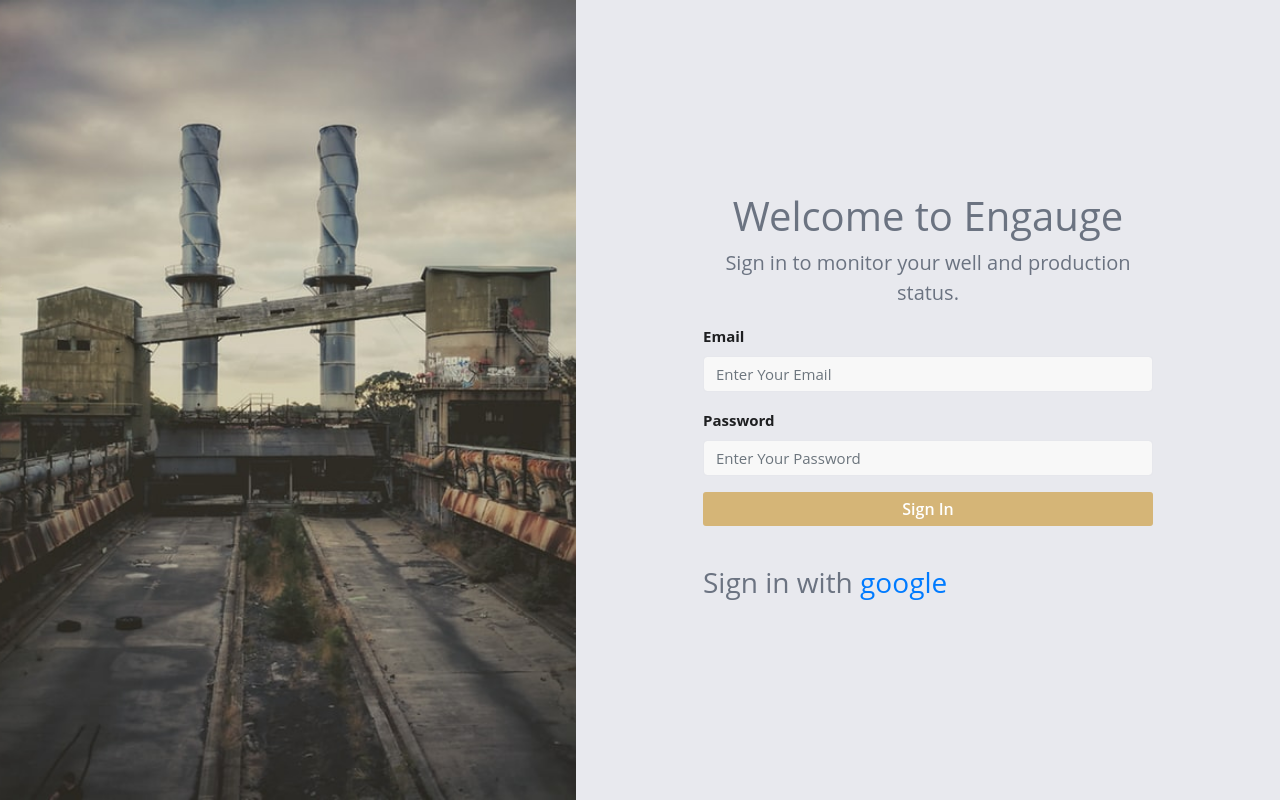
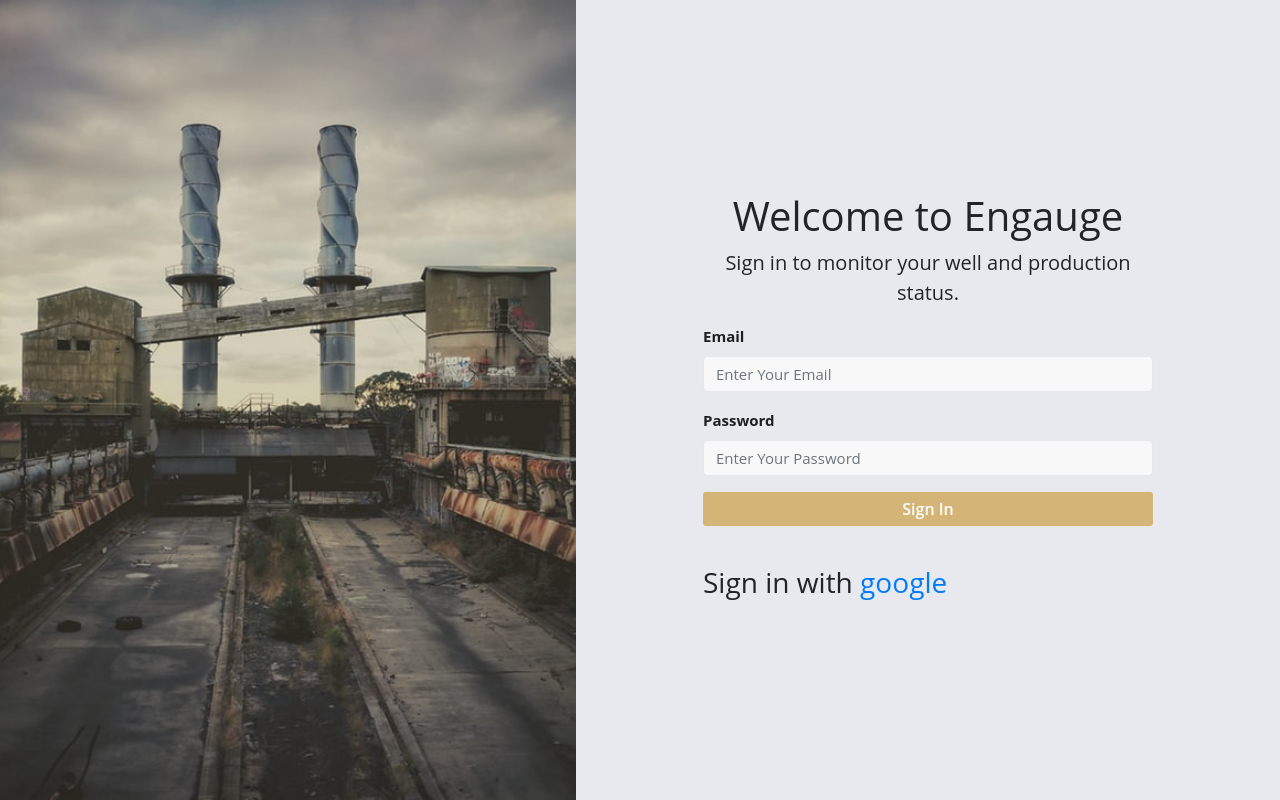
Before and after one commit to Dgarza0413/engauge, a React (Create React App) app in the folder client/: page / in a window 1280 px wide. Built offline with nearby package versions, Linux system fonts and the light colour scheme; no server answers.

Commit message:
style updates and parsing data using moment

```diff
--- a/client/src/components/GraphLine/index.js
+++ b/client/src/components/GraphLine/index.js
@@ -1,22 +1,23 @@
 import React from "react";
+import moment from "moment";
 import { ResponsiveLine } from '@nivo/line'
 
 function MyResponsiveLine(props) {
     const oildata = props.well.map(d => (
         {
-            "x": d.date,
+            "x": moment(d.date).format("MM-DD"),
             "y": parseInt(d.oil)
         }
     ))
     const gasdata = props.well.map(d => (
         {
-            "x": d.date,
+            "x": moment(d.date).format("MM-DD"),
             "y": parseInt(d.gas)
         }
     ))
     const waterdata = props.well.map(d => (
         {
-            "x": d.date,
+            "x": moment(d.date).format("MM-DD"),
             "y": parseInt(d.water)
         }
     ))
--- a/client/src/components/Table/buttonStyle.css
+++ b/client/src/components/Table/buttonStyle.css
@@ -1,18 +1,16 @@
-body {
-    font-family: 'Montserrat', 'Lato', 'Open Sans', 'Helvetica Neue', Helvetica, Calibri, Arial, sans-serif;
-    color: #6b7381;
-    background: #f2f2f2;
-  }
 .jumbotron {
     background: #6b7381;
     color: #bdc1c8;
 }
+
 .jumbotron h1 {
     color: #fff;
 }
+
 .example {
     margin: 4rem auto;
 }
+
 .example > .row {
     margin-top: 2rem;
     height: 5rem;
@@ -20,19 +18,23 @@ body {
     text-align: center;
     border: 1px solid rgba(189, 193, 200, 0.5);
 }
+
 .example > .row:first-of-type {
     border: none;
     height: auto;
     text-align: left;
 }
+
 .example h3 {
     font-weight: 400;
 }
+
 .example h3 > small {
     font-weight: 200;
     font-size: 0.75em;
     color: #939aa5;
 }
+
 .example h6 {
     font-weight: 700;
     font-size: 0.65rem;
@@ -42,10 +44,12 @@ body {
     margin: 0;
     line-height: 5rem;
 }
+
 .example .btn-toggle {
     top: 50%;
     transform: translateY(-50%);
 }
+
 .btn-toggle {
     margin: 0 4rem;
     padding: 0;
@@ -57,12 +61,14 @@ body {
     color: #6b7381;
     background: #bdc1c8;
 }
+
 .btn-toggle:focus,
 .btn-toggle.focus,
 .btn-toggle:focus.active,
 .btn-toggle.focus.active {
     outline: none;
 }
+
 .btn-toggle:before,
 .btn-toggle:after {
     line-height: 1.5rem;
@@ -76,15 +82,18 @@ body {
     bottom: 0;
     transition: opacity 0.25s;
 }
+
 .btn-toggle:before {
     content: 'Off';
     left: -4rem;
 }
+
 .btn-toggle:after {
     content: 'On';
     right: -4rem;
     opacity: 0.5;
 }
+
 .btn-toggle > .handle {
     position: absolute;
     top: 0.1875rem;
@@ -95,19 +104,24 @@ body {
     background: #fff;
     transition: left 0.25s;
 }
+
 .btn-toggle.active {
     transition: background-color 0.25s;
 }
+
 .btn-toggle.active > .handle {
     left: 1.6875rem;
     transition: left 0.25s;
 }
+
 .btn-toggle.active:before {
     opacity: 0.5;
 }
+
 .btn-toggle.active:after {
     opacity: 1;
 }
+
 .btn-toggle.btn-sm:before,
 .btn-toggle.btn-sm:after {
     line-height: -0.5rem;
@@ -116,30 +130,38 @@ body {
     left: 0.4125rem;
     width: 2.325rem;
 }
+
 .btn-toggle.btn-sm:before {
     text-align: right;
 }
+
 .btn-toggle.btn-sm:after {
     text-align: left;
     opacity: 0;
 }
+
 .btn-toggle.btn-sm.active:before {
     opacity: 0;
 }
+
 .btn-toggle.btn-sm.active:after {
     opacity: 1;
 }
+
 .btn-toggle.btn-xs:before,
 .btn-toggle.btn-xs:after {
     display: none;
 }
+
 .btn-toggle:before,
 .btn-toggle:after {
     color: #6b7381;
 }
+
 .btn-toggle.active {
     background-color: #29b5a8;
 }
+
 .btn-toggle.btn-lg {
     margin: 0 5rem;
     padding: 0;
@@ -149,12 +171,14 @@ body {
     width: 5rem;
     border-radius: 2.5rem;
 }
+
 .btn-toggle.btn-lg:focus,
 .btn-toggle.btn-lg.focus,
 .btn-toggle.btn-lg:focus.active,
 .btn-toggle.btn-lg.focus.active {
     outline: none;
 }
+
 .btn-toggle.btn-lg:before,
 .btn-toggle.btn-lg:after {
     line-height: 2.5rem;
@@ -168,15 +192,18 @@ body {
     bottom: 0;
     transition: opacity 0.25s;
 }
+
 .btn-toggle.btn-lg:before {
     content: 'Off';
     left: -5rem;
 }
+
 .btn-toggle.btn-lg:after {
     content: 'On';
     right: -5rem;
     opacity: 0.5;
 }
+
 .btn-toggle.btn-lg > .handle {
     position: absolute;
     top: 0.3125rem;
@@ -187,19 +214,24 @@ body {
     background: #fff;
     transition: left 0.25s;
 }
+
 .btn-toggle.btn-lg.active {
     transition: background-color 0.25s;
 }
+
 .btn-toggle.btn-lg.active > .handle {
     left: 2.8125rem;
     transition: left 0.25s;
 }
+
 .btn-toggle.btn-lg.active:before {
     opacity: 0.5;
 }
+
 .btn-toggle.btn-lg.active:after {
     opacity: 1;
 }
+
 .btn-toggle.btn-lg.btn-sm:before,
 .btn-toggle.btn-lg.btn-sm:after {
     line-height: 0.5rem;
@@ -208,23 +240,29 @@ body {
     left: 0.6875rem;
     width: 3.875rem;
 }
+
 .btn-toggle.btn-lg.btn-sm:before {
     text-align: right;
 }
+
 .btn-toggle.btn-lg.btn-sm:after {
     text-align: left;
     opacity: 0;
 }
+
 .btn-toggle.btn-lg.btn-sm.active:before {
     opacity: 0;
 }
+
 .btn-toggle.btn-lg.btn-sm.active:after {
     opacity: 1;
 }
+
 .btn-toggle.btn-lg.btn-xs:before,
 .btn-toggle.btn-lg.btn-xs:after {
     display: none;
 }
+
 .btn-toggle.btn-sm {
     margin: 0 0.5rem;
     padding: 0;
@@ -234,12 +272,14 @@ body {
     width: 3rem;
     border-radius: 1.5rem;
 }
+
 .btn-toggle.btn-sm:focus,
 .btn-toggle.btn-sm.focus,
 .btn-toggle.btn-sm:focus.active,
 .btn-toggle.btn-sm.focus.active {
     outline: none;
 }
+
 .btn-toggle.btn-sm:before,
 .btn-toggle.btn-sm:after {
     line-height: 1.5rem;
@@ -253,15 +293,18 @@ body {
     bottom: 0;
     transition: opacity 0.25s;
 }
+
 .btn-toggle.btn-sm:before {
     content: 'Off';
     left: -0.5rem;
 }
+
 .btn-toggle.btn-sm:after {
     content: 'On';
     right: -0.5rem;
     opacity: 0.5;
 }
+
 .btn-toggle.btn-sm > .handle {
     position: absolute;
     top: 0.1875rem;
@@ -272,19 +315,24 @@ body {
     background: #fff;
     transition: left 0.25s;
 }
+
 .btn-toggle.btn-sm.active {
     transition: background-color 0.25s;
 }
+
 .btn-toggle.btn-sm.active > .handle {
     left: 1.6875rem;
     transition: left 0.25s;
 }
+
 .btn-toggle.btn-sm.active:before {
     opacity: 0.5;
 }
+
 .btn-toggle.btn-sm.active:after {
     opacity: 1;
 }
+
 .btn-toggle.btn-sm.btn-sm:before,
 .btn-toggle.btn-sm.btn-sm:after {
     line-height: -0.5rem;
@@ -293,23 +341,29 @@ body {
     left: 0.4125rem;
     width: 2.325rem;
 }
+
 .btn-toggle.btn-sm.btn-sm:before {
     text-align: right;
 }
+
 .btn-toggle.btn-sm.btn-sm:after {
     text-align: left;
     opacity: 0;
 }
+
 .btn-toggle.btn-sm.btn-sm.active:before {
     opacity: 0;
 }
+
 .btn-toggle.btn-sm.btn-sm.active:after {
     opacity: 1;
 }
+
 .btn-toggle.btn-sm.btn-xs:before,
 .btn-toggle.btn-sm.btn-xs:after {
     display: none;
 }
+
 .btn-toggle.btn-xs {
     margin: 0 0;
     padding: 0;
@@ -319,12 +373,14 @@ body {
     width: 2rem;
     border-radius: 1rem;
 }
+
 .btn-toggle.btn-xs:focus,
 .btn-toggle.btn-xs.focus,
 .btn-toggle.btn-xs:focus.active,
 .btn-toggle.btn-xs.focus.active {
     outline: none;
 }
+
 .btn-toggle.btn-xs:before,
 .btn-toggle.btn-xs:after {
     line-height: 1rem;
@@ -338,15 +394,18 @@ body {
     bottom: 0;
     transition: opacity 0.25s;
 }
+
 .btn-toggle.btn-xs:before {
     content: 'Off';
     left: 0;
 }
+
 .btn-toggle.btn-xs:after {
     content: 'On';
     right: 0;
     opacity: 0.5;
 }
+
 .btn-toggle.btn-xs > .handle {
     position: absolute;
     top: 0.125rem;
@@ -357,19 +416,24 @@ body {
     background: #fff;
     transition: left 0.25s;
 }
+
 .btn-toggle.btn-xs.active {
     transition: background-color 0.25s;
 }
+
 .btn-toggle.btn-xs.active > .handle {
     left: 1.125rem;
     transition: left 0.25s;
 }
+
 .btn-toggle.btn-xs.active:before {
     opacity: 0.5;
 }
+
 .btn-toggle.btn-xs.active:after {
     opacity: 1;
 }
+
 .btn-toggle.btn-xs.btn-sm:before,
 .btn-toggle.btn-xs.btn-sm:after {
     line-height: -1rem;
@@ -378,31 +442,39 @@ body {
     left: 0.275rem;
     width: 1.55rem;
 }
+
 .btn-toggle.btn-xs.btn-sm:before {
     text-align: right;
 }
+
 .btn-toggle.btn-xs.btn-sm:after {
     text-align: left;
     opacity: 0;
 }
+
 .btn-toggle.btn-xs.btn-sm.active:before {
     opacity: 0;
 }
+
 .btn-toggle.btn-xs.btn-sm.active:after {
     opacity: 1;
 }
+
 .btn-toggle.btn-xs.btn-xs:before,
 .btn-toggle.btn-xs.btn-xs:after {
     display: none;
 }
+
 .btn-toggle.btn-secondary {
     color: #6b7381;
     background: #bdc1c8;
 }
+
 .btn-toggle.btn-secondary:before,
 .btn-toggle.btn-secondary:after {
     color: #6b7381;
 }
+
 .btn-toggle.btn-secondary.active {
     background-color: #ff8300;
 }
--- a/client/src/components/Table/toggleButton.js
+++ b/client/src/components/Table/toggleButton.js
@@ -1,5 +1,5 @@
 import React from "react";
-import ButtonStyle from "./buttonStyle.css";
+import "./buttonStyle.css";
 import API from "../../utils/API.js";
 
 class ToggleButton extends React.Component {
@@ -18,7 +18,6 @@ class ToggleButton extends React.Component {
     render() {
         return (
             <div>
-                <div className="col-sm-5">
                 <button
                     type="button"
                     className={"btn btn-sm btn-toggle " + (this.state.isOn ? "active" : "")}
@@ -30,7 +29,6 @@ class ToggleButton extends React.Component {
                     <div className="handle" />
                 </button>
             </div>
-            </div>
         );
     }
 }
```
Also changed, not shown: 1 other file (tests, documents, lock files or other folders). Lines whose indentation alone changed are shown as unchanged.
